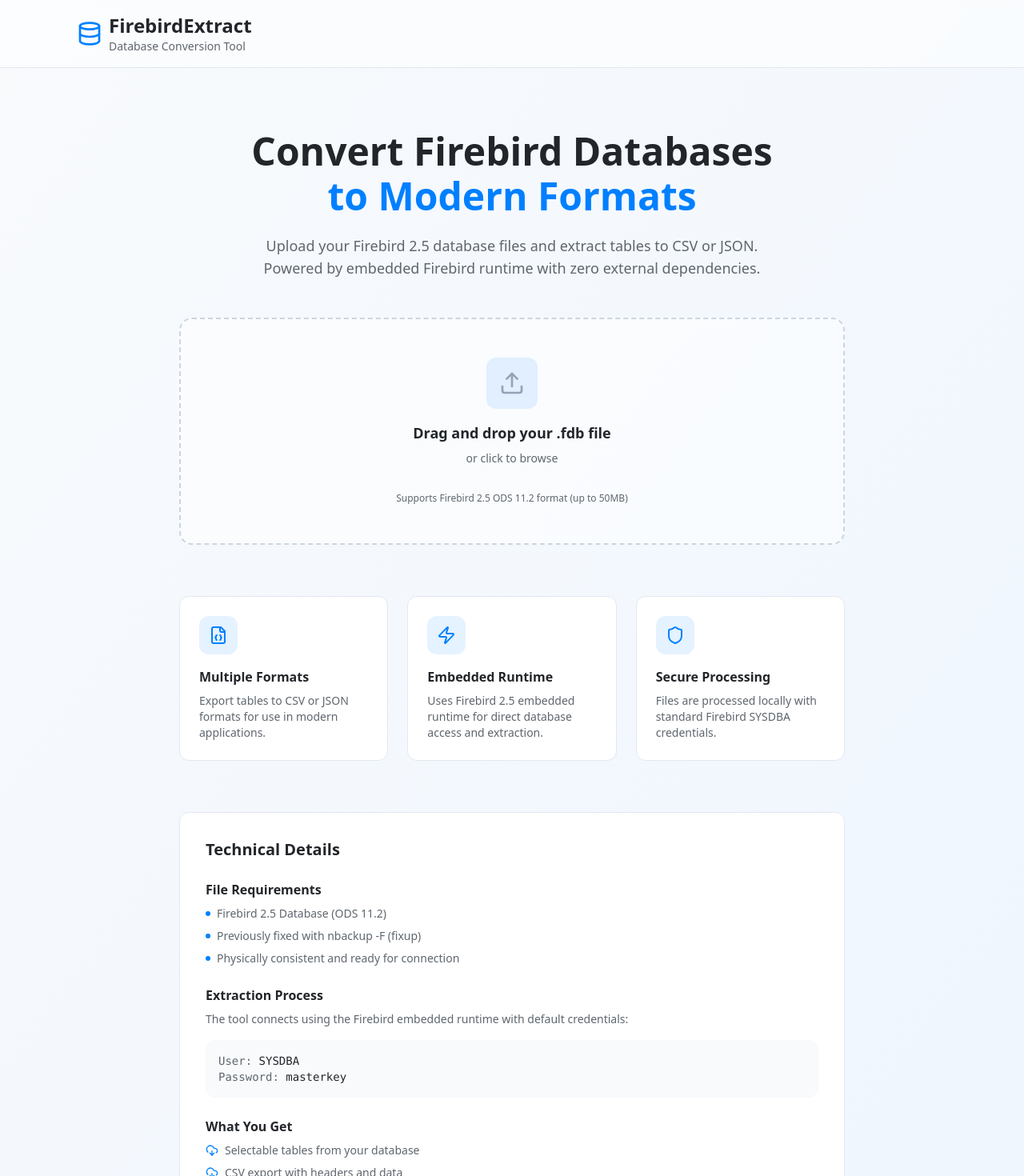
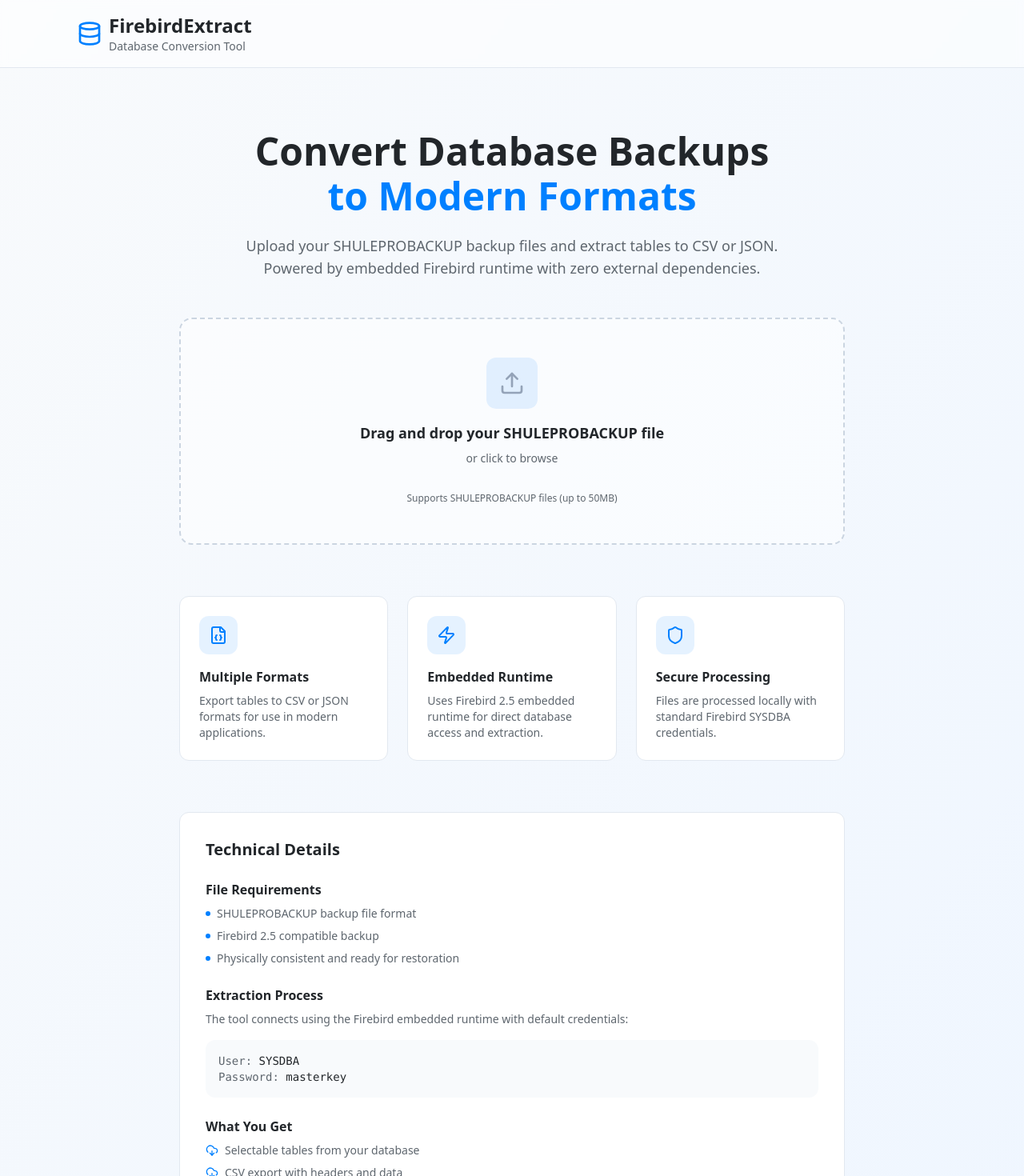
Before and after one commit to swairua/datatest, a React (Vite) app: page / in a window 1280 px wide. Shown: the top 1470 px of the page at 80% size. Built offline with nearby package versions, Linux system fonts and the light colour scheme.

Commit message:
Update file format from .fdb to SHULEPROBACKUP

```diff
--- a/client/pages/Index.tsx
+++ b/client/pages/Index.tsx
@@ -44,8 +44,8 @@ export default function Index() {
   const handleFileSelection = async (file: File) => {
     setError(null);
 
-    if (!file.name.endsWith(".fdb")) {
-      setError("Please select a Firebird database file (.fdb)");
+    if (!file.name.endsWith(".SHULEPROBACKUP")) {
+      setError("Please select a SHULEPROBACKUP backup file");
       return;
     }
 
@@ -123,11 +123,11 @@ export default function Index() {
         <div className="mb-16 animate-fade-in">
           <div className="text-center mb-12">
             <h2 className="text-4xl md:text-5xl font-bold text-foreground mb-6">
-              Convert Firebird Databases
+              Convert Database Backups
               <span className="block text-primary mt-2">to Modern Formats</span>
             </h2>
             <p className="text-lg text-muted-foreground max-w-2xl mx-auto">
-              Upload your Firebird 2.5 database files and extract tables to CSV or JSON.
+              Upload your SHULEPROBACKUP backup files and extract tables to CSV or JSON.
               Powered by embedded Firebird runtime with zero external dependencies.
             </p>
           </div>
@@ -158,7 +158,7 @@ export default function Index() {
             <input
               ref={fileInputRef}
               type="file"
-              accept=".fdb"
+              accept=".SHULEPROBACKUP"
               onChange={handleFileSelect}
               className="hidden"
             />
@@ -206,7 +206,7 @@ export default function Index() {
               ) : (
                 <div className="text-center">
                   <p className="text-lg font-semibold text-foreground">
-                    {isDragging ? "Drop your file here" : "Drag and drop your .fdb file"}
+                    {isDragging ? "Drop your file here" : "Drag and drop your SHULEPROBACKUP file"}
                   </p>
                   <p className="text-sm text-muted-foreground mt-2">
                     or click to browse
@@ -215,7 +215,7 @@ export default function Index() {
               )}
 
               <p className="text-xs text-muted-foreground mt-4">
-                Supports Firebird 2.5 ODS 11.2 format (up to 50MB)
+                Supports SHULEPROBACKUP files (up to 50MB)
               </p>
             </div>
           </div>
@@ -267,15 +267,15 @@ export default function Index() {
               <ul className="space-y-2 text-sm text-muted-foreground">
                 <li className="flex items-center gap-2">
                   <span className="w-1.5 h-1.5 rounded-full bg-primary"></span>
-                  Firebird 2.5 Database (ODS 11.2)
+                  SHULEPROBACKUP backup file format
                 </li>
                 <li className="flex items-center gap-2">
                   <span className="w-1.5 h-1.5 rounded-full bg-primary"></span>
-                  Previously fixed with nbackup -F (fixup)
+                  Firebird 2.5 compatible backup
                 </li>
                 <li className="flex items-center gap-2">
                   <span className="w-1.5 h-1.5 rounded-full bg-primary"></span>
-                  Physically consistent and ready for connection
+                  Physically consistent and ready for restoration
                 </li>
               </ul>
             </div>
```
